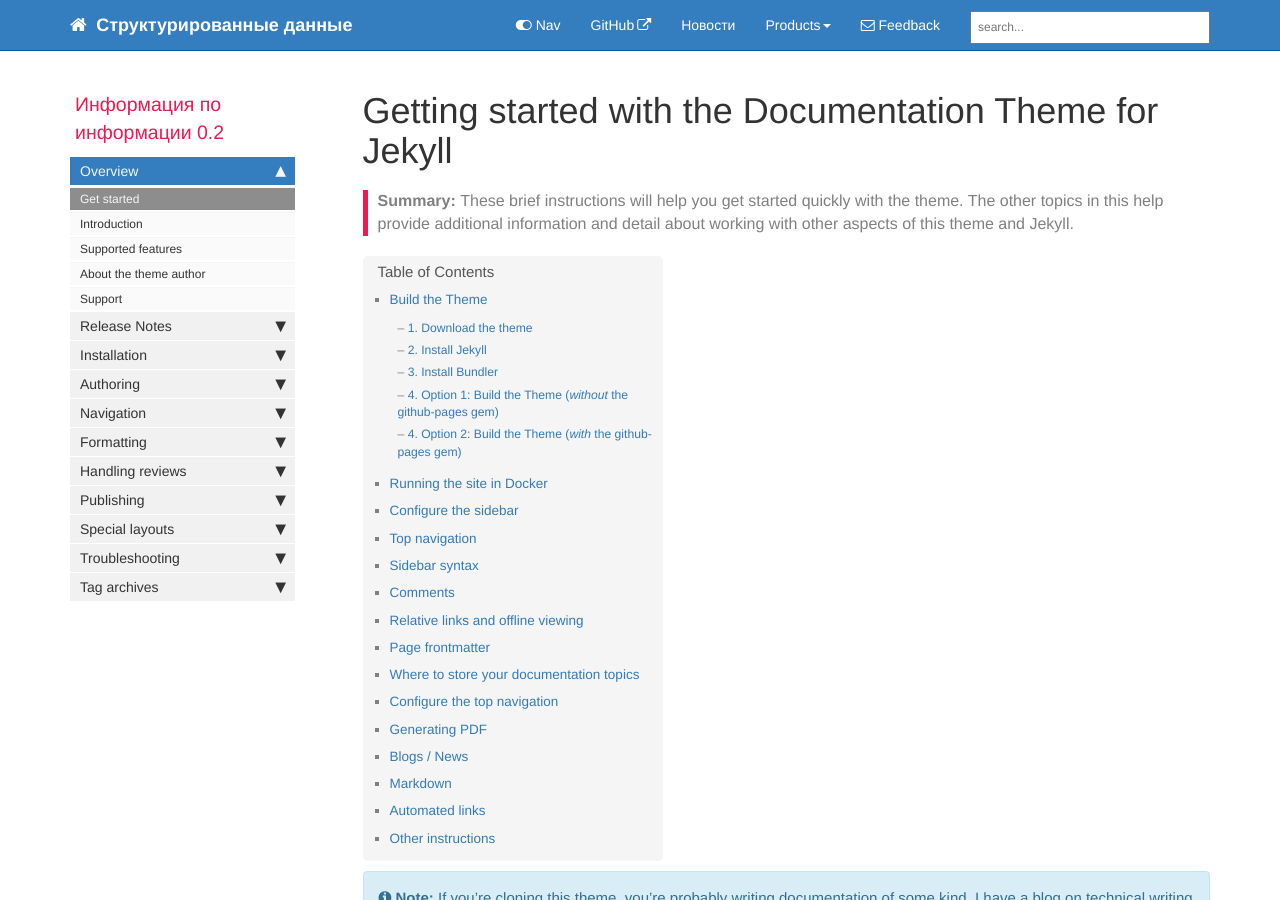
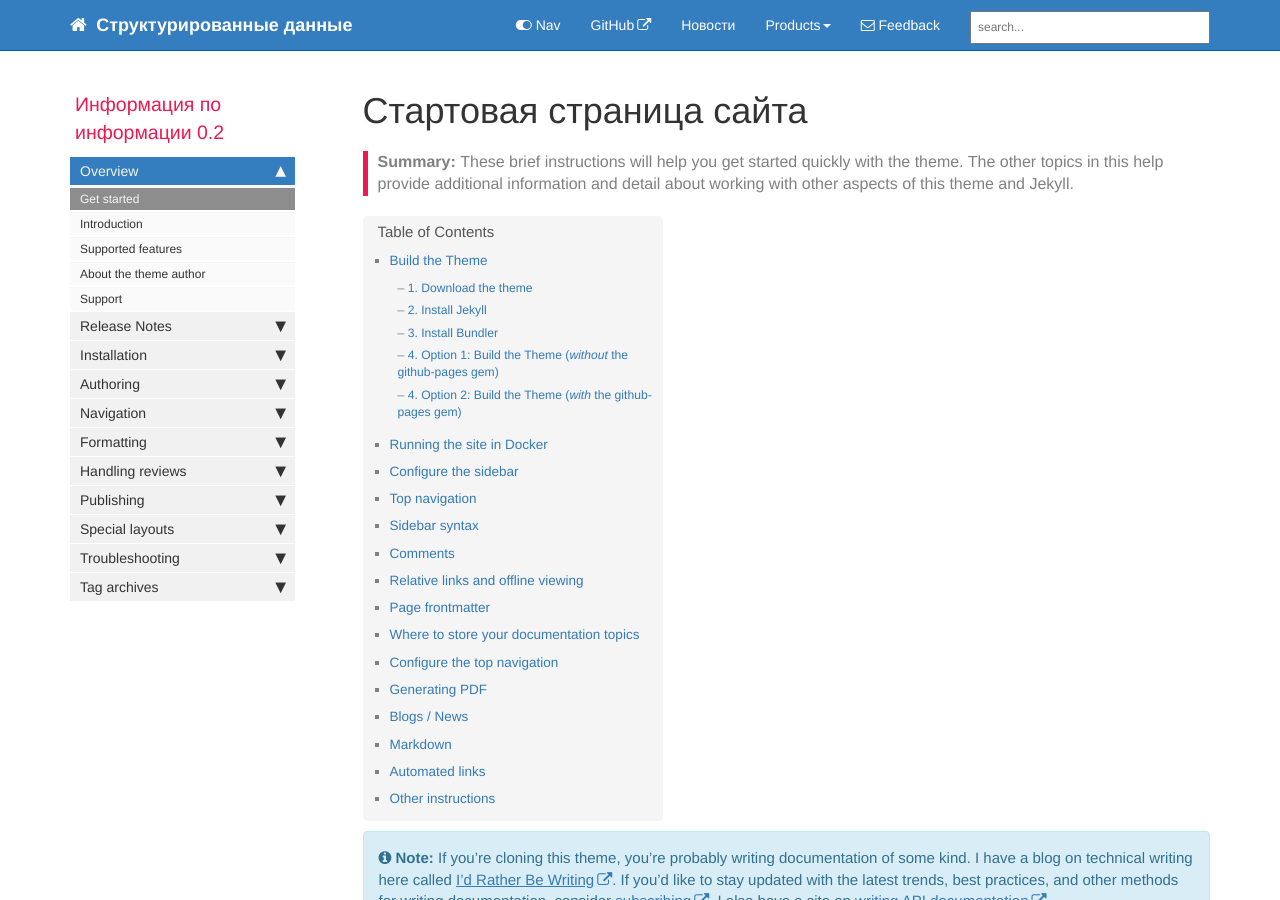
Before and after one commit to vn-spb/vn-spb.github.io, a Jekyll site: the page built from index.md, in a window 1280 px wide and 900 px high. Built offline with Jekyll 4.4.1, drawn with Linux system fonts in a browser that asks for light colours; comment, search, counter and statistics services are not loaded.

Commit message:
Update index.md

```diff
--- a/index.md
+++ b/index.md
@@ -1,5 +1,5 @@
 ---
-title: "Getting started with the Documentation Theme for Jekyll"
+title: "Стартовая страница сайта"
 keywords: sample homepage
 tags: [getting_started]
 sidebar: mydoc_sidebar
```
